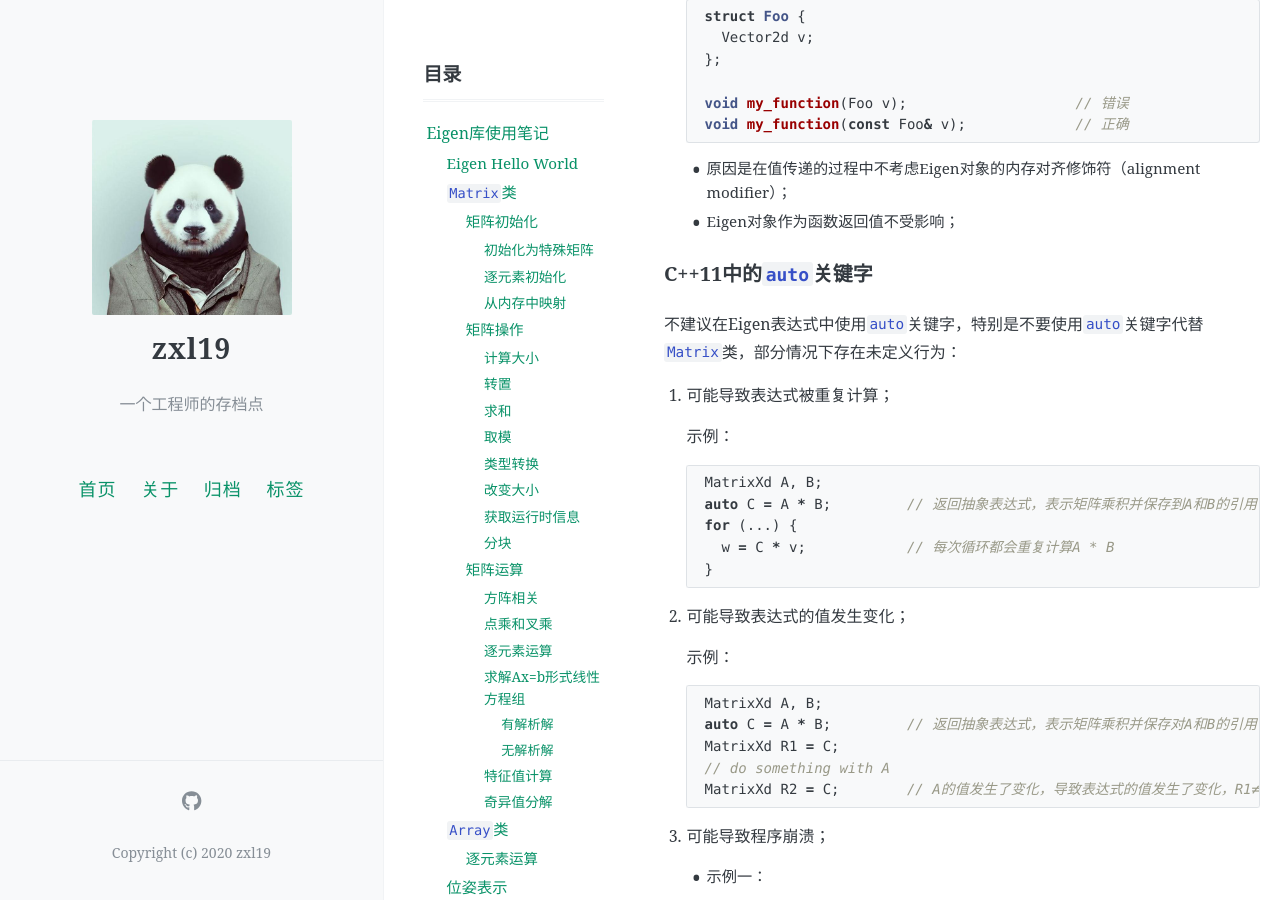
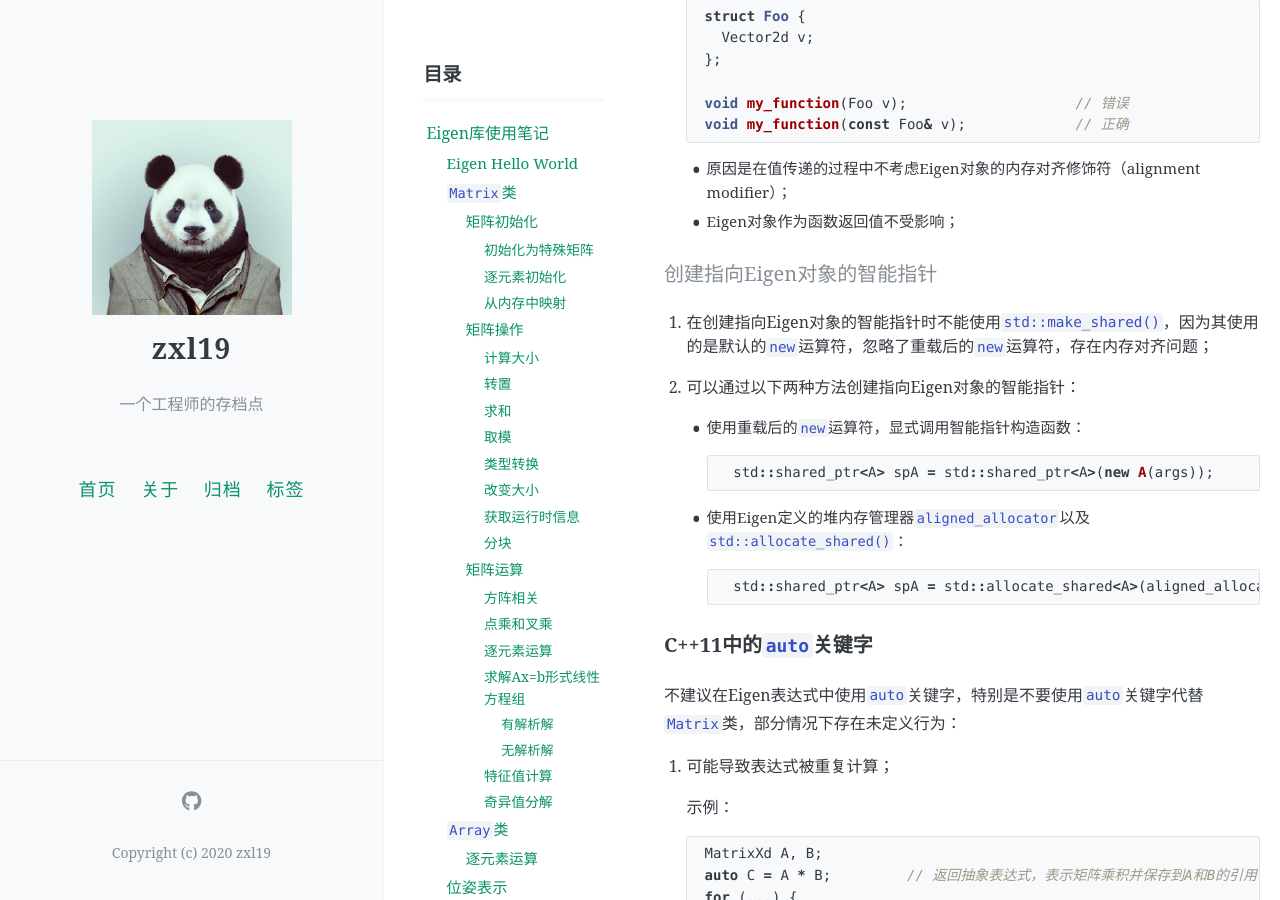
Before and after one commit to zxl19/zxl19.github.io, a Jekyll site: the page built from _posts/2021-08-23-eigen-note.md, in a window 1280 px wide and 900 px high, scrolled down 22215 px. Built offline with Jekyll 4.4.1, drawn with Linux system fonts in a browser that asks for light colours; comment, search, counter and statistics services are not loaded; some of the changed text lies outside the part shown.

Commit message:
Update Posts

````diff
--- a/_posts/2021-08-23-eigen-note.md
+++ b/_posts/2021-08-23-eigen-note.md
@@ -739,7 +739,7 @@ Vector3d trans = trans1 + ratio * (trans2 - trans1);
     ```
 
 2. Eigen默认使用运行时断言（run-time assertion）检测混淆问题，运行时断言可以通过在编译时定义`EIGEN_NO_DEBUG`宏进行关闭；
-3. 可以使用以下两种方法解决混淆问题：
+3. 可以通过以下两种方法解决混淆问题：
 
     - 使用`eval()`成员函数将等号右值保存为临时变量，在赋值时进行拷贝构造：
 
@@ -789,7 +789,7 @@ Vector3d trans = trans1 + ratio * (trans2 - trans1);
 
 #### 包含Eigen对象的类和结构体
 
-1. 对于包含固定大小可向量化的Eigen对象的类和结构体，如果需要使用`new`关键字进行动态内存分配，则需要将宏`EIGEN_MAKE_ALIGNED_OPERATOR_NEW`声明为类和结构体的公有成员，这样在动态内存分配时会自动进行内存对齐：
+1. 对于包含固定大小可向量化的Eigen对象的类和结构体，如果需要使用`new`运算符进行动态内存分配，则需要将宏`EIGEN_MAKE_ALIGNED_OPERATOR_NEW`声明为类和结构体的公有成员，这样在动态内存分配时会自动进行内存对齐：
 
     ```cpp
     class Foo {
@@ -828,7 +828,7 @@ Vector3d trans = trans1 + ratio * (trans2 - trans1);
     - 如果使用C++17标准进行编译则不需要上述操作，因为C++17标准有对于超出默认对齐尺寸数据的动态内存分配机制；
     - 在C++17标准下，宏`EIGEN_MAKE_ALIGNED_OPERATOR_NEW_IF`定义为空；
 
-3. 如果不想在多处声明宏`EIGEN_MAKE_ALIGNED_OPERATOR_NEW`，可以通过以下两个方法：
+3. 如果不想在多处声明宏`EIGEN_MAKE_ALIGNED_OPERATOR_NEW`，可以通过以下两种方法：
 
     - 使用`DontAlign`关闭内存对齐，但是这会带来加载和存储上的额外耗时，具体影响程度主要取决于硬件：
 
@@ -937,6 +937,23 @@ Vector3d trans = trans1 + ratio * (trans2 - trans1);
 
     - 原因是在值传递的过程中不考虑Eigen对象的内存对齐修饰符（alignment modifier）；
     - Eigen对象作为函数返回值不受影响；
+
+#### 创建指向Eigen对象的智能指针
+
+1. 在创建指向Eigen对象的智能指针时不能使用`std::make_shared()`，因为其使用的是默认的`new`运算符，忽略了重载后的`new`运算符，存在内存对齐问题；
+2. 可以通过以下两种方法创建指向Eigen对象的智能指针：
+
+    - 使用重载后的`new`运算符，显式调用智能指针构造函数：
+
+        ```cpp
+        std::shared_ptr<A> spA = std::shared_ptr<A>(new A(args));
+        ```
+
+    - 使用Eigen定义的堆内存管理器`aligned_allocator`以及`std::allocate_shared()`：
+
+        ```cpp
+        std::shared_ptr<A> spA = std::allocate_shared<A>(aligned_allocator<A>(), args);
+        ```
 
 ### C++11中的`auto`关键字
 
@@ -1089,7 +1106,8 @@ Vector3d trans = trans1 + ratio * (trans2 - trans1);
 28. [Eigen内存对齐-卷儿的文章-知乎](https://zhuanlan.zhihu.com/p/349413376)
 29. [一文带你了解Eigen内存对齐-王方浩的文章-知乎](https://zhuanlan.zhihu.com/p/618716343)
 30. [Eigen库在使用的过程出现warning：在堆上分配的对象可能不是对齐16，什么原因呢？-王方浩的回答-知乎](https://www.zhihu.com/question/38315455/answer/2963625338)
-31. [Lazy Evaluation and Aliasing](http://www.eigen.tuxfamily.org/dox/TopicLazyEvaluation.html)
-32. [eager evaluation (及早求值) & lazy evaluation (惰性求值)-CSDN博客](https://blog.csdn.net/JNingWei/article/details/80047122)
-33. [noalias()-CSDN博客](https://blog.csdn.net/weixin_30550081/article/details/95276173)
-34. [Eigen常见的坑-管清文的文章-知乎](https://zhuanlan.zhihu.com/p/32226967)
+31. [Eigen与std::make_shared，std::unique_ptr搭配使用的采坑记录-minxuan的文章-知乎](https://zhuanlan.zhihu.com/p/297911301)
+32. [Lazy Evaluation and Aliasing](http://www.eigen.tuxfamily.org/dox/TopicLazyEvaluation.html)
+33. [eager evaluation (及早求值) & lazy evaluation (惰性求值)-CSDN博客](https://blog.csdn.net/JNingWei/article/details/80047122)
+34. [noalias()-CSDN博客](https://blog.csdn.net/weixin_30550081/article/details/95276173)
+35. [Eigen常见的坑-管清文的文章-知乎](https://zhuanlan.zhihu.com/p/32226967)
````
Also changed, not shown: _posts/2023-03-28-python-package.md (+5 -3 lines), _posts/2024-01-18-cs-material.md (+5 -3 lines).
